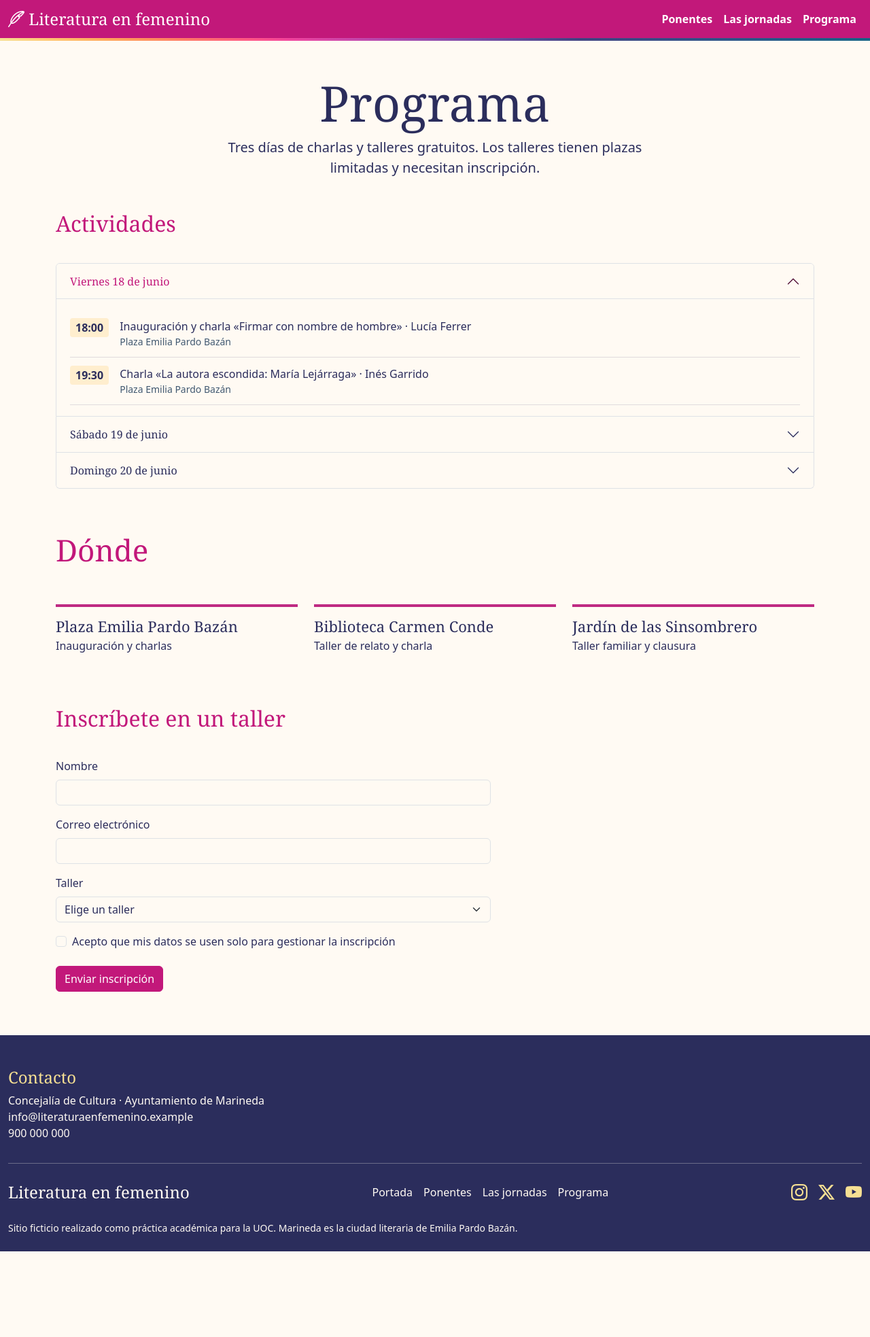
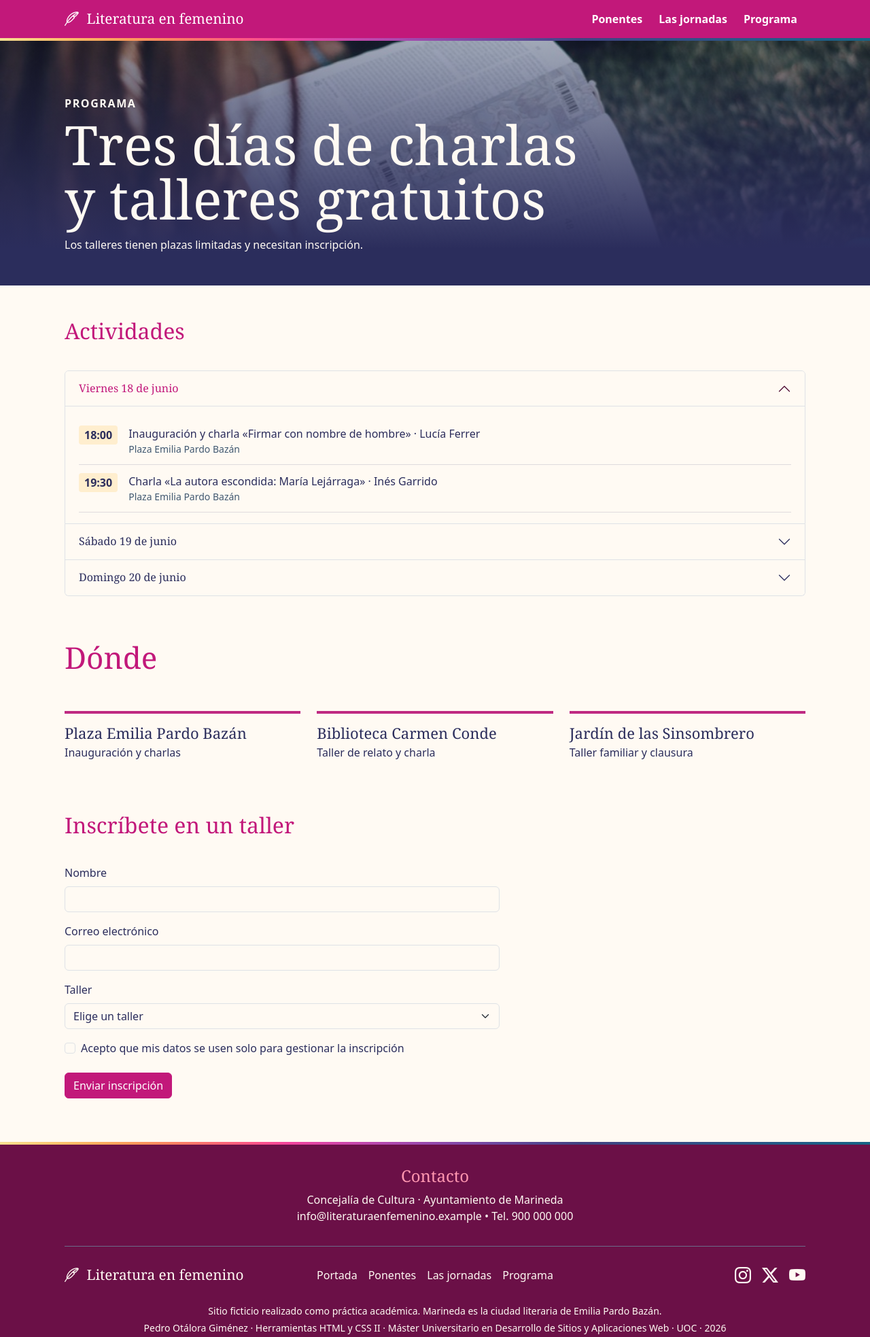
Before and after one commit to pedro-otalora/literatura-en-femenino, a website built with Parcel: page src/programa.html in a window 1280 px wide. Shown: the whole page at 68% size. Before the commit the page ends 1841 px from the top, so only its background shows below. Built offline with nearby package versions, Linux system fonts and the light colour scheme; a small style sheet from the web is missing.

Commit message:
Fin desarrollo previo

```diff
--- a/src/assets/styles/_variables.scss
+++ b/src/assets/styles/_variables.scss
@@ -7,6 +7,7 @@ $indigo: #404381;
 $petrol: #156485;
 $magenta: #f1439c;
 $magenta-dark: #c2187a;
+$magenta-deep: #6b1047;
 $cream: #f6e093;
 $paper: #fffaf3;
 $white: #fff;
@@ -47,11 +48,19 @@ $navbar-dark-color: $white;
 $navbar-dark-hover-color: $white;
 $navbar-dark-active-color: $white;
 $navbar-dark-icon-color: $white;
-$navbar-brand-font-size: 1.5rem;
+$navbar-brand-font-size: 1.3rem;
 $nav-link-font-weight: 700;
 
-// Margen lateral de los contenedores: lo usan .container-fluid y el póster, para que todo quede alineado
-$container-padding-x: 1.5rem;
+// Margen lateral de .container (Bootstrap aplica la mitad a cada lado)
+$container-padding-x: 50px;
+
+// Sin escalón sm: en móvil, horizontal incluido, el contenido ocupa todo el ancho, como la cabecera
+$container-max-widths: (
+  md: 720px,
+  lg: 960px,
+  xl: 1140px,
+  xxl: 1320px
+);
 
 
 // Alto aproximado de la cabecera: el póster ocupa la pantalla visible menos este valor
--- a/src/assets/styles/components/_frame.scss
+++ b/src/assets/styles/components/_frame.scss
@@ -10,13 +10,14 @@
   &::after {
     position: absolute;
     inset: 0;
+    pointer-events: none;
+    content: "";
     background-image: $gradient-brand;
     mix-blend-mode: color;
+
     // La foto se ve con su color original; el degradado aparece al pasar el ratón
     opacity: 0;
-    content: "";
     transition: opacity 0.4s ease;
-    pointer-events: none;
   }
 
   @media (prefers-reduced-motion: reduce) {
--- a/src/assets/styles/components/_index.scss
+++ b/src/assets/styles/components/_index.scss
@@ -1,7 +1,7 @@
 // Punto de entrada de Components: reenvía los bloques BEM para cargarlos con un solo @use.
 @forward "article";
 @forward "frame";
-@forward "page-intro";
+@forward "page-hero";
 @forward "poster";
 @forward "program";
 @forward "site-header";
--- /dev/null
+++ b/src/assets/styles/components/_page-hero.scss
@@ -0,0 +1,62 @@
+@use "../tools" as *;
+
+// Cabecera de página reutilizable (ponentes, artículo, programa):
+// foto decorativa de fondo y texto encima, en la misma celda de la retícula
+.page-hero {
+  display: grid;
+  min-height: rem(360px);
+  margin-block-end: rem(48px);
+
+  &__image,
+  &__content {
+    grid-area: 1 / 1;
+  }
+
+  // La foto es decorativa: con height 0 no aporta altura a la fila, que la marca el texto;
+  // min-height 100% la estira después hasta cubrir la banda
+  &__image {
+    width: 100%;
+    height: 0;
+    min-height: 100%;
+    object-fit: cover;
+  }
+
+  &__content {
+    z-index: 1;
+    align-self: end;
+    padding-block: rem(48px);
+  }
+
+  // :has(): solo si la cabecera tiene foto se oscurece la imagen y el texto pasa a claro.
+  // Sin foto, la cabecera queda con el fondo de la página y el texto oscuro.
+  &:has(&__image) {
+    color: $color-bg;
+
+    &::after {
+      grid-area: 1 / 1;
+      content: "";
+      background-image: linear-gradient(to top, $color-text 15%, color-mix(in srgb, $color-text 30%, transparent));
+    }
+  }
+
+  &__kicker {
+    margin-block-end: rem(8px);
+    font-weight: 700;
+    text-transform: uppercase;
+    letter-spacing: 0.1em;
+  }
+
+  &__title {
+    max-width: 24ch;
+    margin-block-end: rem(16px);
+    font-size: clamp(rem(40px), 7vw, rem(80px));
+    line-height: 1;
+
+    // Reparte las palabras para que las líneas tengan longitudes parecidas
+    text-wrap: balance;
+  }
+
+  &__text {
+    margin: 0;
+  }
+}
--- a/src/assets/styles/components/_page-intro.scss
+++ /dev/null
@@ -1,16 +0,0 @@
-@use "../tools" as *;
-
-.page-intro {
-  padding-block: rem(48px) rem(32px);
-  text-align: center;
-
-  &__title {
-    font-size: clamp(rem(40px), 8vw, rem(72px));
-  }
-
-  &__text {
-    max-width: 40rem;
-    margin-inline: auto;
-    font-size: rem(20px);
-  }
-}
--- a/src/assets/styles/components/_poster.scss
+++ b/src/assets/styles/components/_poster.scss
@@ -1,10 +1,35 @@
 @use "../tools" as *;
 
-// Versión alternativa sin Grid (y móvil): título, foto, frase y botones apilados.
+// Móvil y versión alternativa sin Grid: antetítulo y título, foto, frase y botones apilados.
+// Fondo azul en todos los tamaños; en escritorio es el cuarto izquierdo, que la foto no cubre.
 .poster {
-  &__heading,
+  color: $white;
+  background-color: $color-text;
+
+  &__heading {
+    padding-block: rem(32px) rem(8px);
+  }
+
   &__body {
-    padding: rem(32px) $container-padding-x;
+    padding-block: rem(8px) rem(32px);
+  }
+
+  &__media {
+    aspect-ratio: 3 / 2;
+
+    // Móvil: la foto se funde con el azul por arriba y por abajo
+    &::before {
+      position: absolute;
+      inset: 0;
+      pointer-events: none;
+      content: "";
+      background-image: linear-gradient(
+        to bottom,
+        $color-text,
+        transparent 25% 75%,
+        $color-text
+      );
+    }
   }
 
   &__kicker {
@@ -20,13 +45,14 @@
     line-height: 0.9;
   }
 
+  // Sobre el azul, el acento es crema (9,8:1); el magenta no se leería
+  &__title-line,
+  &__typed-text {
+    color: $color-highlight;
+  }
+
   &__title-line {
     display: block;
-    color: $color-accent;
-  }
-
-  &__media {
-    aspect-ratio: 3 / 2;
   }
 
   &__typed {
@@ -34,25 +60,22 @@
     min-height: 3lh;
     margin-block-end: rem(24px);
     font-family: $font-serif;
-    font-size: clamp(rem(24px), 3vw, rem(40px));
-  }
-
-  &__typed-text {
-    color: $color-accent;
+    font-size: clamp(rem(24px), 2vw, rem(32px));
   }
 
   &__links {
-    // Contenedor: los botones se adaptan al espacio que les deja el póster
-    container-type: inline-size;
     display: flex;
     flex-wrap: wrap;
     gap: rem(16px);
+    padding: 0;
     margin: 0;
-    padding: 0;
+
+    // Contenedor: los botones se adaptan al espacio que les deja el póster
+    container-type: inline-size;
     list-style: none;
   }
 
-  // Si el espacio es estrecho, los botones se apilan a todo el ancho
+  // Si el espacio es estrecho (móvil o la columna izquierda en escritorio), los botones se apilan
   @container (max-width: 26rem) {
     &__links-item {
       flex: 1 1 100%;
@@ -63,72 +86,71 @@
     }
   }
 
+  // Botón secundario en contorno blanco sobre el azul, cambiando las variables CSS del botón de Bootstrap
+  &__button--light {
+    --bs-btn-color: #{$white};
+    --bs-btn-border-color: #{$white};
+  }
+
   // :has() conecta dos zonas del póster: al pasar sobre un botón, o enfocarlo con teclado, se tiñe la foto
   &:has(&__button:hover, &__button:focus-visible) &__media::after {
     opacity: 1;
   }
 }
 
-// Versión póster: foto a sangre con el título arriba y la frase y los botones abajo.
+// Escritorio: la foto ocupa 3/4 a la derecha y el título la pisa.
 @supports (display: grid) {
   .poster {
-    @include mq(md) {
+    @include mq(lg) {
       display: grid;
-      // Fila 1: título. Fila 2: espacio flexible, donde se ve la foto. Fila 3: frase y botones
-      grid-template-rows: auto 1fr auto;
+
+      // Dos filas flexibles, arriba y abajo, reparten el espacio sobrante: el texto queda centrado
+      grid-template-rows: 1fr auto auto auto 1fr;
+      grid-template-columns: repeat(4, 1fr);
+
       // Ocupa la pantalla visible (dvh, sin las barras del navegador) menos la cabecera
       min-height: calc(100dvh - #{$header-height});
-      color: $white;
+      padding-inline-start: $container-padding-x;
 
-      // Foto y texto comparten la misma columna: el texto se monta sobre la foto
-      &__heading,
-      &__body,
-      &__media {
+      // El contenedor desaparece de la retícula: antetítulo y título se colocan cada uno en su celda
+      &__heading {
+        display: contents;
+      }
+
+      &__kicker {
+        grid-row: 2;
         grid-column: 1;
       }
 
-      &__heading,
-      &__body {
+      &__title {
         z-index: 1;
-      }
-
-      &__heading {
-        grid-row: 1;
+        grid-row: 3;
+        grid-column: 1 / 4;
       }
 
       &__body {
-        grid-row: 3;
+        grid-row: 4;
+        grid-column: 1;
+        padding: rem(32px) rem(24px) 0 0;
       }
 
       &__media {
         grid-row: 1 / -1;
+        grid-column: 2 / -1;
         aspect-ratio: auto;
 
-        // Tinta arriba y abajo, transparente en el centro: el texto se lee y la foto queda despejada
+        // Funde el borde izquierdo de la foto con el azul y da contraste al título que la pisa
         &::before {
           position: absolute;
           inset: 0;
+          pointer-events: none;
+          content: "";
           background-image: linear-gradient(
-            to bottom,
-            color-mix(in oklch, $color-text 85%, transparent),
-            transparent 40% 60%,
-            color-mix(in oklch, $color-text 85%, transparent)
+            to right,
+            $color-text,
+            transparent 40%
           );
-          content: "";
-          pointer-events: none;
         }
-      }
-
-      // Sobre la foto oscura, el acento pasa a crema (9,8:1); el magenta no se leería
-      &__title-line,
-      &__typed-text {
-        color: $color-highlight;
-      }
-
-      // El botón secundario pasa a contorno blanco cambiando las variables CSS del propio botón de Bootstrap
-      &__button--light {
-        --bs-btn-color: #{$white};
-        --bs-btn-border-color: #{$white};
       }
     }
   }
@@ -136,5 +158,5 @@
 
 // Cursor que genera Typed.js: la clase la crea la librería, por eso no sigue BEM
 .typed-cursor {
-  color: $color-accent;
+  color: $color-highlight;
 }
--- a/src/assets/styles/components/_site-footer.scss
+++ b/src/assets/styles/components/_site-footer.scss
@@ -1,14 +1,24 @@
 @use "../tools" as *;
 
 .site-footer {
-  padding-block: rem(48px) rem(24px);
+  padding-block: rem(32px) rem(24px);
   color: $color-bg;
-  background-color: $color-text;
+  background-color: $magenta-deep;
+
+  // El mismo borde degradado que la cabecera, arriba: enmarca la página por los dos extremos
+  border-block-start: rem(4px) solid;
+  border-image: $gradient-brand 1;
+
+  &__contact {
+    text-align: center;
+  }
 
   &__title {
     margin-block-end: rem(8px);
     font-size: rem(24px);
-    color: $color-highlight;
+
+    // Rosa claro derivado del magenta de marca. El magenta puro no llega a 4,5:1 sobre el magenta oscuro.
+    color: color-mix(in oklch, $magenta 60%, $white);
   }
 
   // address pone cursiva por defecto; aquí es solo un bloque de datos de contacto
@@ -28,29 +38,41 @@
     }
   }
 
-  // Móvil: logo, menú e iconos apilados. Desde md, en una sola fila.
+  // Móvil: logo, menú e iconos apilados y centrados, como el resto del pie.
+  // Desde md, rejilla 1fr auto 1fr: las columnas laterales iguales dejan el menú en el centro exacto.
   &__bottom {
     display: flex;
     flex-direction: column;
     gap: rem(24px);
-    align-items: flex-start;
+    align-items: center;
     padding-block-start: rem(24px);
+    margin-block-end: rem(24px);
 
     // línea sutil sin color nuevo: mezcla el texto con el fondo del pie
     border-block-start: 1px solid color-mix(in srgb, $color-bg 30%, $color-text);
 
     @include mq(md) {
-      flex-direction: row;
-      align-items: center;
-      justify-content: space-between;
+      display: grid;
+      grid-template-columns: 1fr auto 1fr;
     }
   }
 
+  &__social {
+    @include mq(md) {
+      justify-self: end;
+    }
+  }
+
+  // Mismo tamaño que el logo de la cabecera: si cambia la variable, cambian los dos
   &__logo {
     font-family: $font-serif;
-    font-size: rem(24px);
+    font-size: $navbar-brand-font-size;
     color: $color-bg;
     text-decoration: none;
+  }
+
+  &__icon {
+    margin-inline-end: 0.3em;
   }
 
   // Reboot da margen y sangría a las listas
@@ -66,16 +88,22 @@
 
   &__social-link {
     font-size: rem(24px);
-    color: $color-highlight;
+    color: $color-bg;
 
     &:hover,
     &:focus-visible {
-      color: $color-bg;
+      color: $color-highlight;
     }
   }
 
+  &__bottom {
+    // …lo que ya tiene…
+    margin-block-end: rem(24px);
+  }
+
   &__note {
-    margin: rem(24px) 0 0;
+    margin: 0 0 rem(4px);
     font-size: rem(14px);
+    text-align: center;
   }
 }
--- a/src/assets/styles/components/_site-header.scss
+++ b/src/assets/styles/components/_site-header.scss
@@ -2,6 +2,7 @@
 
 .site-header {
   background-color: $color-accent;
+
   // border-image pinta el borde con el degradado de marca
   border-block-end: rem(4px) solid;
   border-image: $gradient-brand 1;
@@ -10,10 +11,23 @@
     font-family: $font-serif;
   }
 
-  // La página activa y el hover se marcan con subrayado y no con color:
-  // el crema sobre magenta solo llega a 4,3:1, por debajo de AA
-  :is(a:hover, [aria-current="page"]) {
-    text-decoration: underline;
-    text-underline-offset: 0.4em;
+  &__icon {
+    margin-inline-end: 0.3em;
+  }
+
+    // Enlaces del menú: se identifican por su atributo aria-current (page o false),
+  // así no hay que sobrescribir las clases de Bootstrap. El logo no lo lleva y no se ve afectado.
+  [aria-current] {
+    padding-inline: rem(12px);
+    border-radius: rem(4px);
+    transition: background-color 0.2s ease;
+
+    &:hover {
+      background-color: color-mix(in oklch, $magenta-deep 50%, transparent);
+    }
+  }
+
+  [aria-current="page"] {
+    background-color: $magenta-deep;
   }
 }
--- a/src/assets/styles/components/_speaker-card.scss
+++ b/src/assets/styles/components/_speaker-card.scss
@@ -9,6 +9,10 @@
     width: min(70%, rem(220px));
     aspect-ratio: 4 / 5;
     margin: rem(32px) auto 0;
+
+    // Paspartú: línea separada de la foto. outline no ocupa espacio, así que no mueve el diseño
+    outline: rem(2px) solid $color-accent;
+    outline-offset: rem(6px);
   }
 
   &__name {
@@ -32,7 +36,7 @@
 
     &__media {
       flex: 0 0 35%;
-      margin: rem(24px);
+      margin: rem(24px) rem(24px) rem(24px) 0;
     }
   }
 
--- a/src/assets/styles/main.scss
+++ b/src/assets/styles/main.scss
@@ -8,7 +8,6 @@
 @use "elements";
 
 // Objects: carpeta layouts/ del boilerplate, un parcial por página
-@use "layouts/home";
 @use "layouts/ponentes";
 @use "layouts/articulo";
 @use "layouts/programa";
--- a/src/programa.html
+++ b/src/programa.html
@@ -9,15 +9,29 @@
   </head>
   <body>
     <include src="./views/header.html" locals='{"page": "programa"}'></include>
-    <main id="main" class="container">
-      <header class="page-intro">
-        <h1 class="page-intro__title">Programa</h1>
-        <p class="page-intro__text">
-          Tres días de charlas y talleres gratuitos. Los talleres tienen plazas
-          limitadas y necesitan inscripción.
+    <main id="main">
+      <header class="page-hero">
+        <img
+          class="page-hero__image"
+          src="./assets/images/articulo-1.jpg?width=1600"
+          srcset="
+            ./assets/images/articulo-1.jpg?width=800   800w,
+            ./assets/images/articulo-1.jpg?width=1600 1600w
+          "
+          sizes="100vw"
+          alt=""
+        />
+        <div class="page-hero__content container">
+          <p class="page-hero__kicker">Programa</p>
+          <h1 class="page-hero__title">
+            Tres días de charlas y talleres gratuitos
+          </h1>
+          <p class="page-hero__text">
+            Los talleres tienen plazas limitadas y necesitan inscripción.
           </p>
+        </div>
       </header>
-
+      <div class="container">
         <section class="program" aria-labelledby="program-title">
           <h2 id="program-title">Actividades</h2>
           <div class="accordion" id="program-days">
@@ -91,7 +105,9 @@
                       ><span
                         >Taller de relato: escribir con voz propia · Lucía
                         Ferrer</span
-                    ><span class="program__place">Biblioteca Carmen Conde</span>
+                      ><span class="program__place"
+                        >Biblioteca Carmen Conde</span
+                      >
                     </li>
                     <li class="program__item">
                       <time class="program__time" datetime="2027-06-19T19:00"
@@ -140,7 +156,9 @@
                         >12:30</time
                       ><span
                         >Charla «Un sillón para ellas» · Teresa Valcárcel</span
-                    ><span class="program__place">Biblioteca Carmen Conde</span>
+                      ><span class="program__place"
+                        >Biblioteca Carmen Conde</span
+                      >
                     </li>
                     <li class="program__item">
                       <time class="program__time" datetime="2027-06-20T19:00"
@@ -167,8 +185,8 @@
               Inauguración y charlas
             </li>
             <li class="venues__item">
-            <strong class="venues__name">Biblioteca Carmen Conde</strong> Taller
-            de relato y charla
+              <strong class="venues__name">Biblioteca Carmen Conde</strong>
+              Taller de relato y charla
             </li>
             <li class="venues__item">
               <strong class="venues__name">Jardín de las Sinsombrero</strong>
@@ -237,6 +255,7 @@
             </button>
           </form>
         </section>
+      </div>
     </main>
     <include src="./views/footer.html"></include>
     <script type="module" src="./assets/scripts/main.js"></script>
--- a/src/views/footer.html
+++ b/src/views/footer.html
@@ -1,5 +1,5 @@
 <footer class="site-footer">
-  <div class="container-fluid">
+  <div class="container">
     <section
       class="site-footer__contact"
       aria-labelledby="footer-contact-title"
@@ -11,14 +11,15 @@
           class="site-footer__link"
           href="mailto:info@literaturaenfemenino.example"
           >info@literaturaenfemenino.example</a
-        ><br />
+        > • Tel.
         <a class="site-footer__link" href="tel:+34900000000">900 000 000</a>
       </address>
     </section>
 
     <div class="site-footer__bottom">
       <a class="site-footer__logo" href="./index.html"
-        >Literatura en femenino</a
+        ><i class="bi bi-feather site-footer__icon" aria-hidden="true"></i>
+        Literatura en femenino</a
       >
 
       <nav aria-label="Pie de página">
@@ -66,8 +67,11 @@
       </ul>
     </div>
     <p class="site-footer__note">
-      Sitio ficticio realizado como práctica académica para la UOC. Marineda es
-      la ciudad literaria de Emilia Pardo Bazán.
+      Sitio ficticio realizado como práctica académica. Marineda es la ciudad
+      literaria de Emilia Pardo Bazán.
     </p>
-  </div>
+    <p class="site-footer__note">
+      Pedro Otálora Giménez · Herramientas HTML y CSS II · Máster Universitario
+      en Desarrollo de Sitios y Aplicaciones Web · UOC · 2026
+    </p>
 </footer>
--- a/src/views/header.html
+++ b/src/views/header.html
@@ -1,6 +1,6 @@
 <header class="site-header">
   <nav class="navbar navbar-expand-md" data-bs-theme="dark" aria-label="Principal">
-    <div class="container-fluid">
+    <div class="container">
       <a class="navbar-brand site-header__logo" href="./index.html"
         ><i class="bi bi-feather site-header__icon" aria-hidden="true"></i>
         Literatura en femenino</a
```
Also changed, not shown: src/articulo.html (+9 -9 lines), src/assets/styles/components/_article.scss (+2 -52 lines), src/assets/styles/layouts/_home.scss (deleted, +0 -9 lines), src/index.html (+3 -3 lines), src/ponentes.html (+23 -7 lines). Lines whose indentation alone changed are shown as unchanged.
